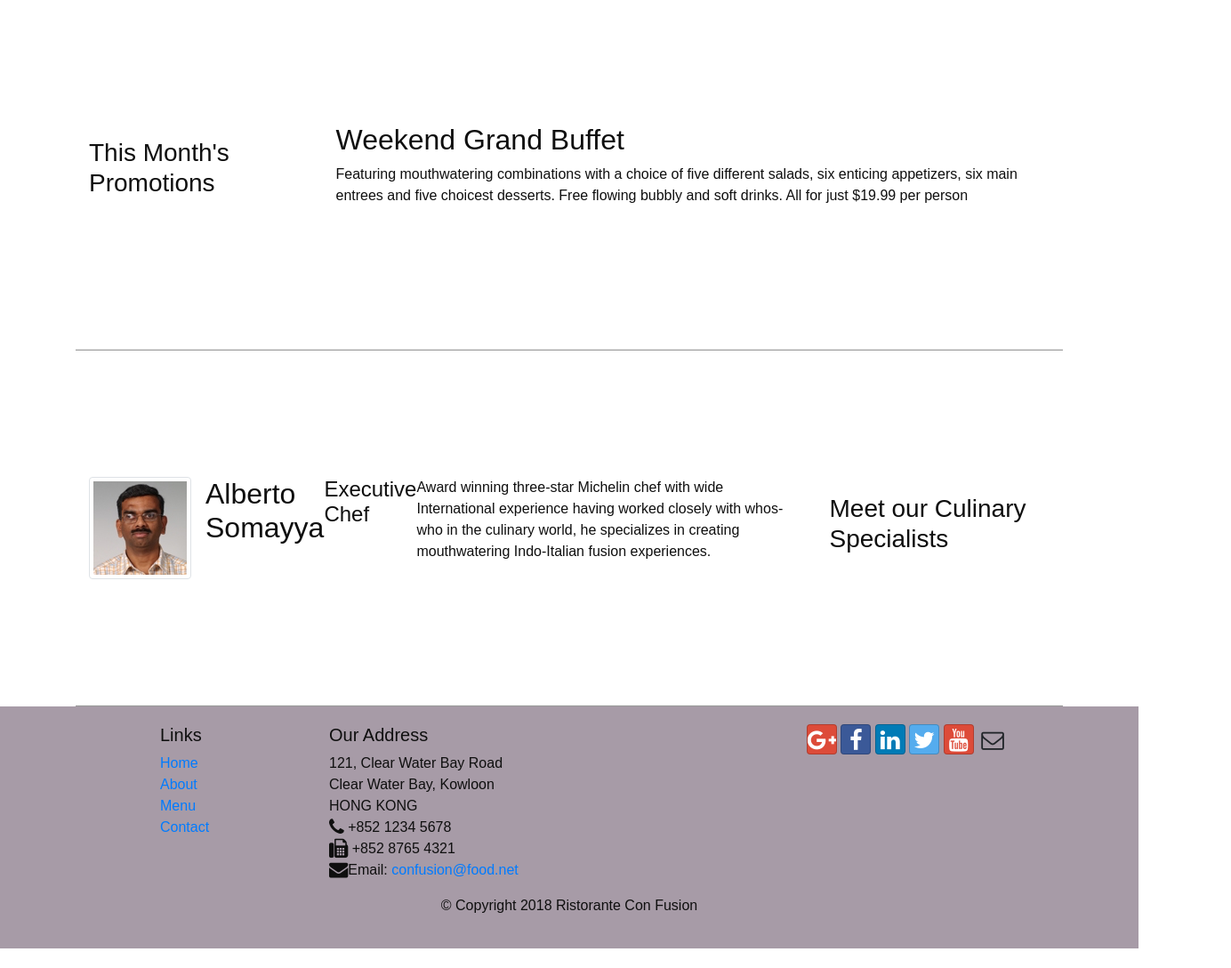
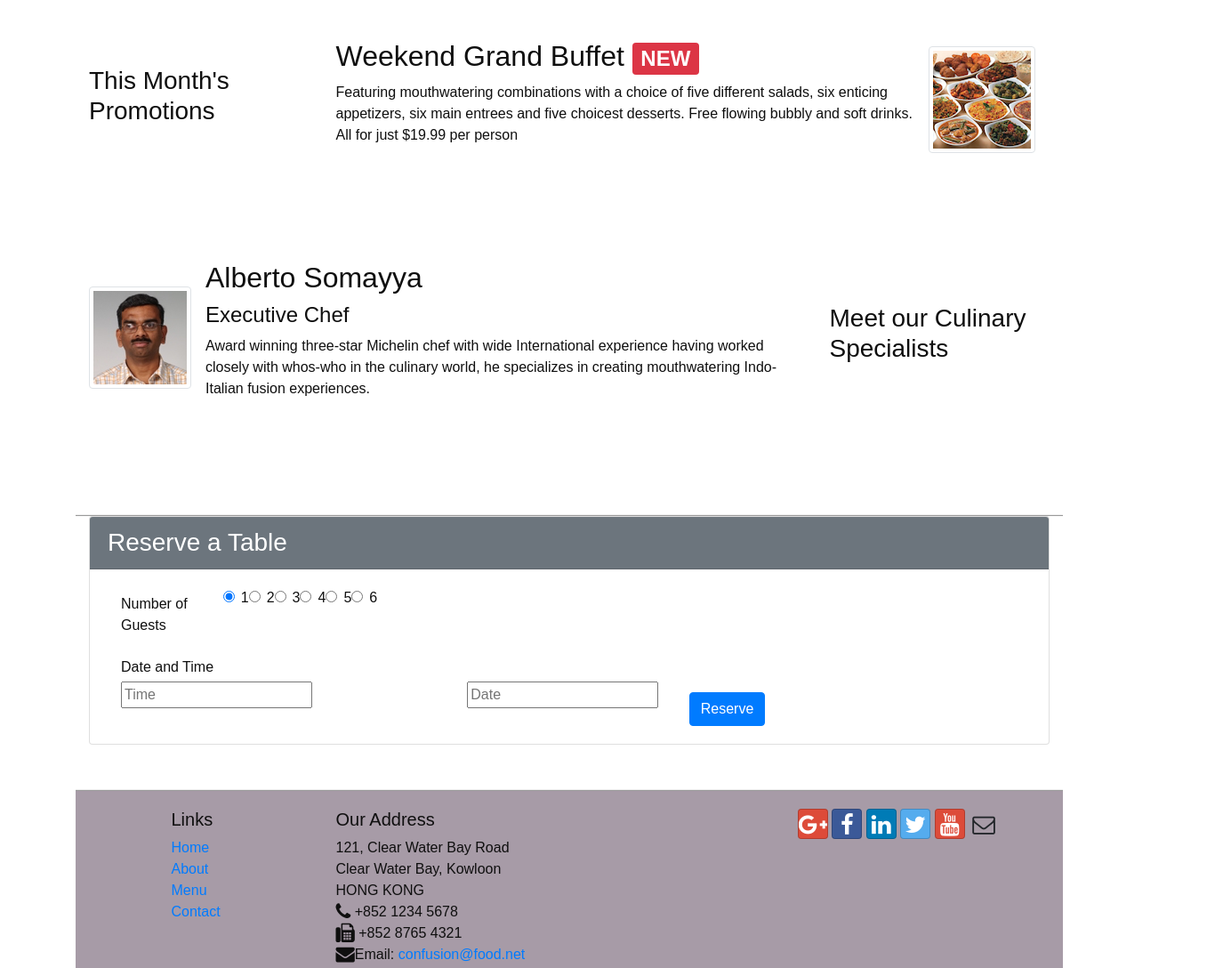
Before and after one commit to Nekros1712/Bootstrap4, a website: page index.html in a window 1280 px wide. Shown: the part 740-1828 px from the top of the page at 89% size, 1384 px wide, since content can reach past the window. Before the commit the page ends 1806 px from the top, so only its background shows below. Drawn offline with nearby package versions, Linux system fonts and the light colour scheme.

Commit message:
Added Assignment-II

```diff
--- a/index.html
+++ b/index.html
@@ -40,8 +40,11 @@
                     <h1>Ristorante con Fusion</h1>
                     <p>We take inspiration from the World's best cuisines, and create a unique fusion experience. Our lipsmacking creations will tickle your culinary senses!</p>
                 </div>
+                <div class="col-12 col-sm-3 align-self-center">
+                    <img src="img/logo.png" class="img-fluid">
+                </div>
                 <div class="col-12 col-sm align-self-center">
-                    <img src="img/logo.png" class="img-fluid">
+                    <button class="btn btn-primary"><a href="#Reserve" class="btn btn-block">Reserve Table</a></button>
                 </div>
             </div>
         </div>
@@ -69,8 +72,14 @@
                 <h3>This Month's Promotions</h3>
             </div>
             <div class="col col-sm col-md">
-                <h2>Weekend Grand Buffet</h2>
-                <p>Featuring mouthwatering combinations with a choice of five different salads, six enticing appetizers, six main entrees and five choicest desserts. Free flowing bubbly and soft drinks. All for just $19.99 per person </p>
+                <div class="media">
+                    <img class="d-flex mr-3 img-fluid img-thumbnail order-sm-last align-self-center" src="img/buffet.png" alt="Buffet">
+                <div class="media-body">
+                    <h2 class="mt-0">Weekend Grand Buffet <span class="badge badge-danger">NEW</span></h2>
+                    <p>Featuring mouthwatering combinations with a choice of five different salads,
+                        six enticing appetizers, six main entrees and five choicest desserts.
+                        Free flowing bubbly and soft drinks. All for just $19.99 per person </p>
+                </div>
             </div>
         </div>
 
@@ -80,10 +89,87 @@
             </div>
             <div class="col col-sm order-sm-first col-md">
                 <div class="media">
-                    <img class="d-flex mr-3 align-self-center img-thumbnail img-fluid" src="img/alberto.png" alt="alberto">
-                    <h2>Alberto Somayya</h2>
-                <h4>Executive Chef</h4>
-                <p>Award winning three-star Michelin chef with wide International experience having worked closely with whos-who in the culinary world, he specializes in creating mouthwatering Indo-Italian fusion experiences. </p>
+                    <img class="d-flex mr-3 img-fluid img-thumbnail align-self-center" src="img/alberto.png" alt="laberto">
+                    <div class="media-body">
+                        <h2 class="mt-0">Alberto Somayya</h2>
+                        <h4>Executive Chef</h4>
+                        <p class="d-none d-sm-block">Award winning three-star Michelin chef with wide International experience
+                            having worked closely with whos-who in the culinary world,
+                            he specializes in creating mouthwatering Indo-Italian fusion experiences.
+                        </p>
+                    </div>
+                </div>
+            </div>
+        </div>
+        <div class="col-sm">
+            <div class="card">
+                <h3 class="card-header bg-secondary text-white">Reserve a Table</h3>
+                <div class="card-body">
+                    <div class="col-12 col-md-9">
+                        <form id="Reserve">
+                            <div class="form-group row">
+                                <label for="guests" class="col-md-2 col-form-label">Number of Guests</label>
+                                <div class="form-check">
+                                    <input class="form-check-input" type="radio" name="numguest" id="one" value="option1" checked>
+                                    <label class="form-check-label" for="one">
+                                      1
+                                    </label>
+                                </div>
+                                <div class="form-check">
+                                    <input class="form-check-input" type="radio" name="numguest" id="two" value="option2">
+                                    <label class="form-check-label" for="two">
+                                      2
+                                    </label>
+                                </div>
+                                <div class="form-check">
+                                    <input class="form-check-input" type="radio" name="numguest" id="three" value="option3">
+                                    <label class="form-check-label" for="three">
+                                      3
+                                    </label>
+                                </div>
+                                <div class="form-check">
+                                      <input class="form-check-input" type="radio" name="numguest" id="four" value="option4">
+                                    <label class="form-check-label" for="four">
+                                      4
+                                    </label>
+                                </div>
+                                <div class="form-check">
+                                    <input class="form-check-input" type="radio" name="numguest" id="five" value="option5">
+                                    <label class="form-check-label" for="five">
+                                      5
+                                    </label>
+                                </div>
+                                <div class="form-check">
+                                    <input class="form-check-input" type="radio" name="numguest" id="six" value="option6">
+                                    <label class="form-check-label" for="six">
+                                      6
+                                    </label>
+                                </div>
+                            </div>
+                            <div>
+                                <label class="form-check-label" for="datetime">Date and Time</label>
+                                <div class="form-group row">
+                                    <div class="col-12 col-md-6 offset-md-6">
+                                        <div class="form-check">
+                                            <input type="text" class="form-check-input" name="date" id="date" placeholder="Date">
+                                        </div>
+                                    </div>
+                                    <div class="form-group-row">
+                                        <div class="col-12 col-md-3">
+                                            <div class="form-check">
+                                                <input type="text" class="form-check-input" name="time" id="time" placeholder="Time">
+                                            </div>
+                                        </div>
+                                    </div>
+                                </div>
+                            </div>
+                            <div class="form-group-row">
+                                <div class="offset-md-10 col-md-10">
+                                    <button type="submit" class="btn btn-primary">Reserve</button>
+                                </div>
+                            </div>
+                        </form>
+                    </div>
                 </div>
             </div>
         </div>
```
